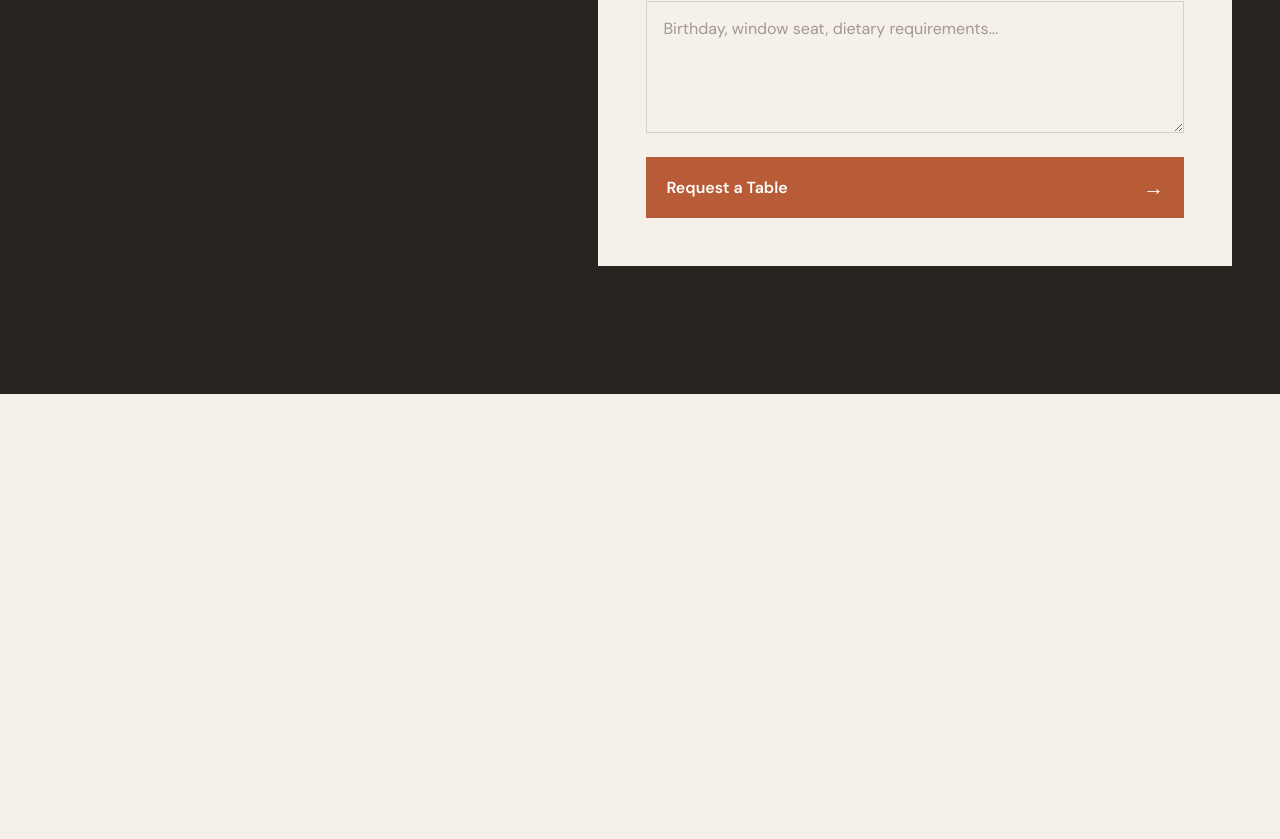
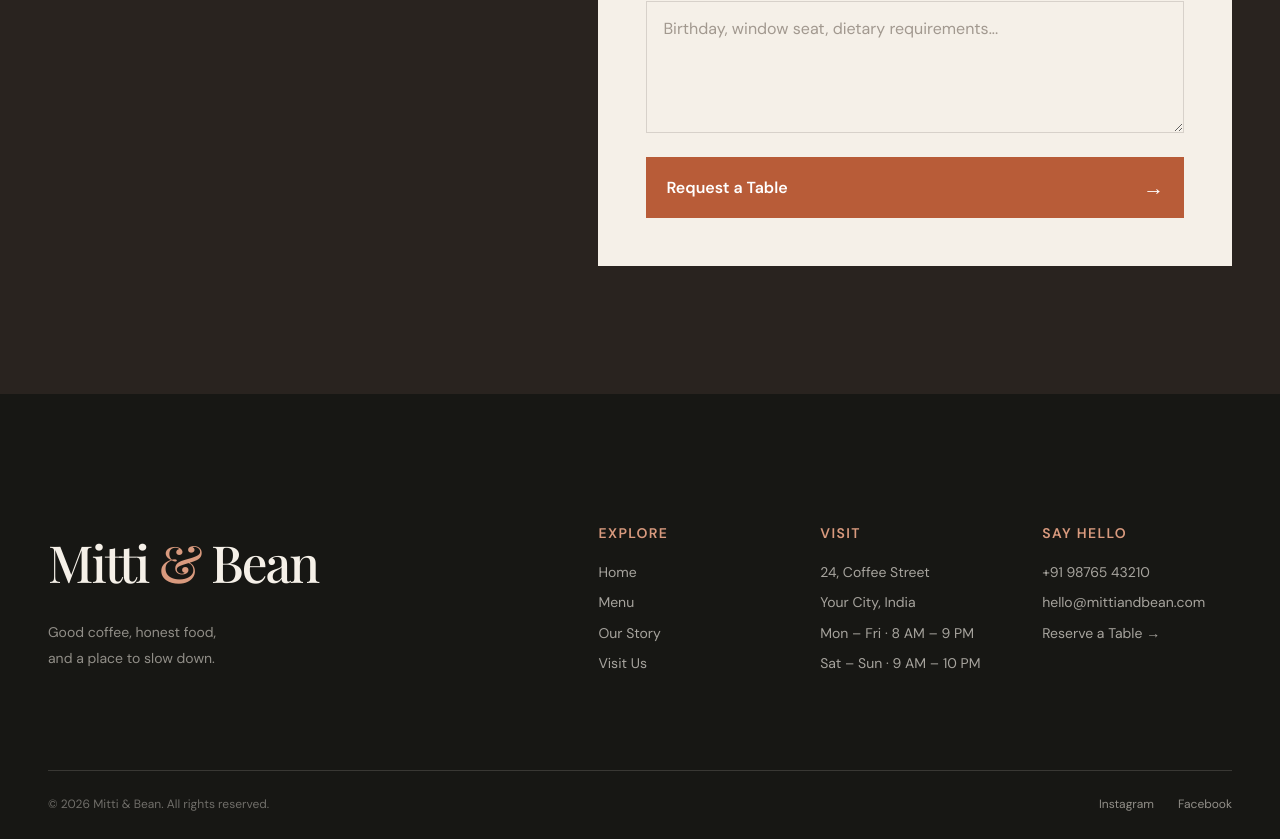
Before and after one commit to wlfparth27/mitti-and-bean, a React (Vite) app in the folder client/: page / in a window 1280 px wide. Shown: the part 6409-7248 px from the top of the page. Before the commit the page ends 6803 px from the top, so only its background shows below. Built offline with nearby package versions, Linux system fonts and the light colour scheme; a web font is replaced by a local one.

Commit message:
feat: complete homepage layout

```diff
--- /dev/null
+++ b/client/src/components/layout/Footer.css
@@ -0,0 +1,135 @@
+.footer {
+  padding-top: var(--space-10);
+  padding-bottom: var(--space-5);
+  background: #171714;
+  color: var(--color-background);
+}
+
+.footer__main {
+  display: grid;
+  grid-template-columns: 0.8fr 1.2fr;
+  gap: var(--space-10);
+  padding-bottom: var(--space-9);
+  border-bottom: 1px solid rgba(245, 240, 232, 0.15);
+}
+
+.footer__logo {
+  display: inline-block;
+  margin-bottom: var(--space-4);
+  color: var(--color-background);
+  font-family: var(--font-display);
+  font-size: clamp(2rem, 4vw, 3.25rem);
+  letter-spacing: -0.04em;
+}
+
+.footer__logo span {
+  color: #d99a7e;
+}
+
+.footer__brand p {
+  color: rgba(245, 240, 232, 0.55);
+  font-size: var(--text-sm);
+  line-height: 1.8;
+}
+
+.footer__links {
+  display: grid;
+  grid-template-columns: repeat(3, 1fr);
+  gap: var(--space-6);
+}
+
+.footer__column {
+  display: flex;
+  flex-direction: column;
+  align-items: flex-start;
+  gap: var(--space-2);
+}
+
+.footer__heading {
+  margin-bottom: var(--space-2);
+  color: #d99a7e;
+  font-size: var(--text-sm);
+  font-weight: 600;
+  letter-spacing: 0.1em;
+  text-transform: uppercase;
+}
+
+.footer__column a,
+.footer__column span:not(.footer__heading) {
+  color: rgba(245, 240, 232, 0.65);
+  font-size: var(--text-sm);
+  line-height: 1.6;
+}
+
+.footer__column a {
+  transition: color var(--transition-fast);
+}
+
+.footer__column a:hover {
+  color: var(--color-background);
+}
+
+.footer__bottom {
+  padding-top: var(--space-5);
+  display: flex;
+  align-items: center;
+  justify-content: space-between;
+  gap: var(--space-4);
+}
+
+.footer__bottom > span {
+  color: rgba(245, 240, 232, 0.4);
+  font-size: 0.75rem;
+}
+
+.footer__socials {
+  display: flex;
+  gap: var(--space-5);
+}
+
+.footer__socials a {
+  color: rgba(245, 240, 232, 0.55);
+  font-size: 0.75rem;
+  transition: color var(--transition-fast);
+}
+
+.footer__socials a:hover {
+  color: var(--color-background);
+}
+
+@media (max-width: 900px) {
+  .footer__main {
+    grid-template-columns: 1fr;
+    gap: var(--space-8);
+  }
+}
+
+@media (max-width: 767px) {
+  .footer {
+    padding-top: var(--space-8);
+  }
+
+  .footer__links {
+    grid-template-columns: 1fr 1fr;
+    gap: var(--space-7) var(--space-5);
+  }
+
+  .footer__column:last-child {
+    grid-column: 1 / -1;
+  }
+
+  .footer__bottom {
+    flex-direction: column;
+    align-items: flex-start;
+  }
+}
+
+@media (max-width: 480px) {
+  .footer__links {
+    grid-template-columns: 1fr;
+  }
+
+  .footer__column:last-child {
+    grid-column: auto;
+  }
+}
--- /dev/null
+++ b/client/src/components/layout/Footer.jsx
@@ -0,0 +1,76 @@
+import "./Footer.css";
+
+function Footer() {
+  return (
+    <footer className="footer">
+      <div className="footer__inner container">
+        <div className="footer__main">
+          <div className="footer__brand">
+            <a href="#home" className="footer__logo">
+              Mitti <span>&</span> Bean
+            </a>
+
+            <p>
+              Good coffee, honest food,
+              <br />
+              and a place to slow down.
+            </p>
+          </div>
+
+          <div className="footer__links">
+            <div className="footer__column">
+              <span className="footer__heading">Explore</span>
+
+              <a href="#home">Home</a>
+              <a href="#menu">Menu</a>
+              <a href="#story">Our Story</a>
+              <a href="#visit">Visit Us</a>
+            </div>
+
+            <div className="footer__column">
+              <span className="footer__heading">Visit</span>
+
+              <span>24, Coffee Street</span>
+              <span>Your City, India</span>
+              <span>Mon – Fri · 8 AM – 9 PM</span>
+              <span>Sat – Sun · 9 AM – 10 PM</span>
+            </div>
+
+            <div className="footer__column">
+              <span className="footer__heading">Say Hello</span>
+
+              <a href="tel:+919876543210">
+                +91 98765 43210
+              </a>
+
+              <a href="mailto:hello@mittiandbean.com">
+                hello@mittiandbean.com
+              </a>
+
+              <a href="#reserve">Reserve a Table →</a>
+            </div>
+          </div>
+        </div>
+
+        <div className="footer__bottom">
+          <span>
+            © {new Date().getFullYear()} Mitti & Bean.
+            All rights reserved.
+          </span>
+
+          <div className="footer__socials">
+            <a href="#" aria-label="Instagram">
+              Instagram
+            </a>
+
+            <a href="#" aria-label="Facebook">
+              Facebook
+            </a>
+          </div>
+        </div>
+      </div>
+    </footer>
+  );
+}
+
+export default Footer;
--- a/client/src/pages/Home.jsx
+++ b/client/src/pages/Home.jsx
@@ -5,6 +5,7 @@ import SpaceSection from "../components/common/SpaceSection";
 import TestimonialsSection from "../components/common/TestimonialsSection";
 import VisitSection from "../components/common/VisitSection";
 import ReservationSection from "../components/common/ReservationSection";
+import Footer from "../components/layout/Footer";
 import "./Home.css";
 
 function Home() {
@@ -66,6 +67,8 @@ function Home() {
         <VisitSection />
 
         <ReservationSection />
+
+        <Footer />
       </main>
     </div>
   );
```
